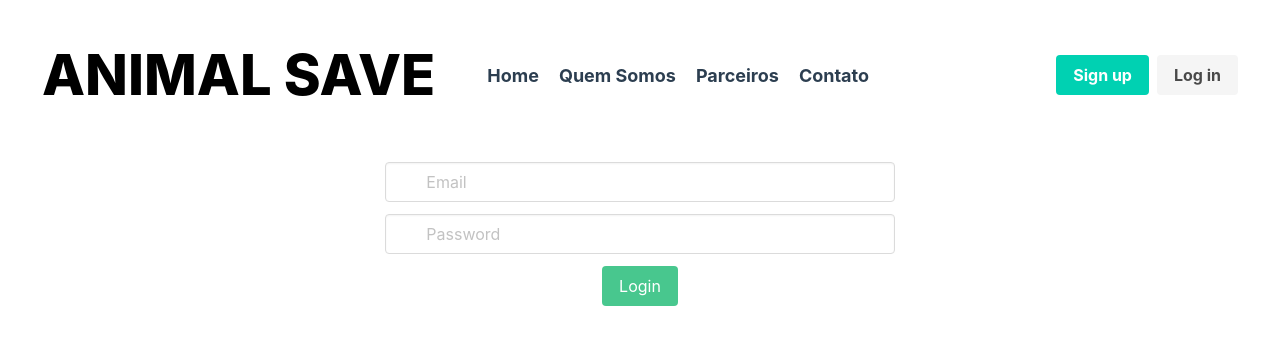
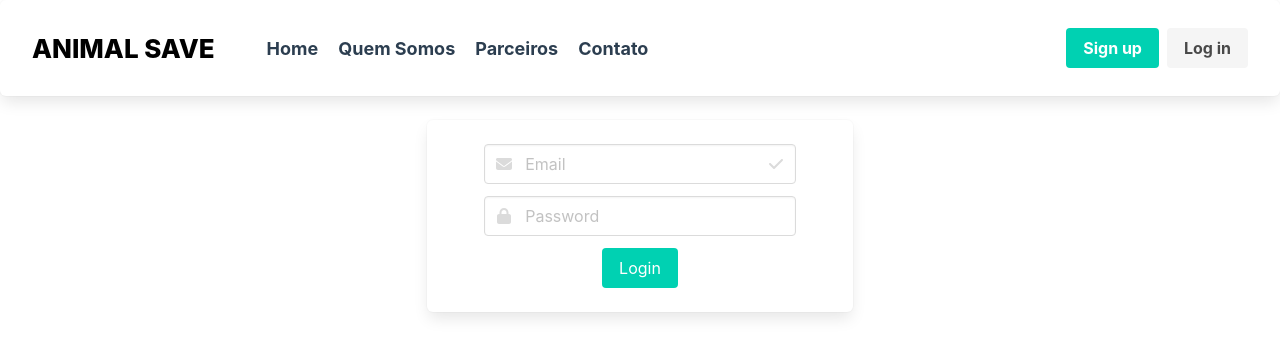
Before and after one commit to renanmontanopaz/animal-save-view, a Vue app: page /login in a window 1280 px wide. Shown: the top 356 px of the page. Built offline with nearby package versions, Linux system fonts and the light colour scheme.

Commit message:
iniciado o login 3

```diff
--- a/package.json
+++ b/package.json
@@ -16,6 +16,7 @@
     "vue-router": "^3.5.1"
   },
   "devDependencies": {
+    "@fortawesome/fontawesome-free": "^6.4.0",
     "@vue/cli-plugin-babel": "~5.0.0",
     "@vue/cli-plugin-router": "~5.0.0",
     "@vue/cli-plugin-typescript": "~5.0.0",
--- a/src/App.vue
+++ b/src/App.vue
@@ -1,6 +1,6 @@
 <template>
   <div id="app">
-    <nav class="navbar" role="navigation" aria-label="main navigation">
+    <nav class="navbar box" role="navigation" aria-label="main navigation">
       <div class="navbar-brand">
         <a class="navbar-item">
           <h1>ANIMAL SAVE</h1>
@@ -57,7 +57,7 @@
     padding: 25px 30px;
 
     h1 {
-      font-size: 56px;
+      font-size: 26px;
       font-weight: 800;
       color: black;
     }
--- a/src/client/User.client.ts
+++ b/src/client/User.client.ts
@@ -1,5 +1,6 @@
 import axios, {AxiosInstance} from "axios";
 import {LoginUser} from "@/model/Login";
+import {Token} from "@/model/Token";
 export class UserClient {
     private axiosClient: AxiosInstance;
 
@@ -12,7 +13,7 @@ export class UserClient {
         })
     }
 // a client User precisa ser trabalhada nela, pois envolve autenticação
-    public async login(login: LoginUser) : Promise<void> {
+    public async login(login: LoginUser) : Promise<Token> {
         try{
             return(await this.axiosClient.post(`/login`, login)).data
         }
--- a/src/main.ts
+++ b/src/main.ts
@@ -1,7 +1,7 @@
 import Vue from 'vue'
 import App from './App.vue'
 import router from './router'
-
+import '@fortawesome/fontawesome-free/js/all'
 Vue.config.productionTip = false
 
 new Vue({
--- a/src/views/Login.vue
+++ b/src/views/Login.vue
@@ -1,6 +1,7 @@
 <template>
   <main>
-    <div class="column is-5">
+    <div class="box column is-4" style="justify-content: center; display: flex">
+    <div class="column is-10">
       <div class="field">
         <p class="control has-icons-left has-icons-right">
           <input class="input" type="email" placeholder="Email" v-model="login.login">
@@ -20,18 +21,14 @@
         </span>
         </p>
       </div>
-      <div class="field">
-        <p class="control">
-          <button class="button is-success" type="submit" @click="onClickLogin()">
-            Login
-          </button>
-        </p>
+      <div class="control">
+        <button class="button is-primary" @click="onClickLogin()">Login</button>
       </div>
+    </div>
     </div>
   </main>
 </template>
 <style lang="scss">
-
 main{
   align-items: center;
   justify-content: center;
@@ -66,7 +63,8 @@ export default class Login extends Vue{
     this.userClient.login(this.login).then(
         success => {
           this.token = success
-        }
+        },
+        error => console.log(error)
     )
   }
 }
```
Also changed, not shown: 1 other file (tests, documents, lock files or other folders).
